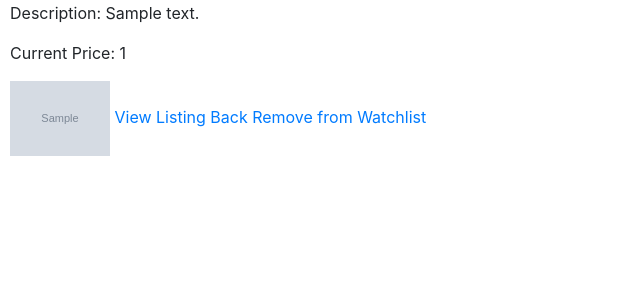
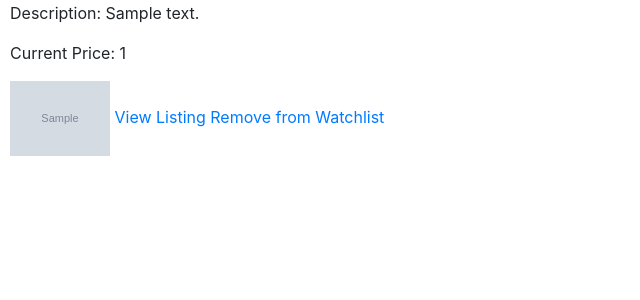
Before and after one commit to saravanankesa/CS50me, a Django app: template w/wk4/commerce/auctions/templates/auctions/watchlist.html in a window 1280 px wide. Shown: the part 268-568 px from the top of the page, without its empty margins (0-640 px from the left). Run offline with Django 3.2, Linux system fonts and the light colour scheme; the template is opened without the code that fills it: most values are stand-ins (such as "Sample title", 1, 10 or a date in 2020); grey boxes marked "Sample" are stand-in pictures; some libraries are stand-ins or nearby versions.

Commit message:
Thu, Mar 28, 2024, 11:28 AM -06:00

```diff
--- a/w/wk4/commerce/auctions/templates/auctions/watchlist.html
+++ b/w/wk4/commerce/auctions/templates/auctions/watchlist.html
@@ -13,7 +13,6 @@
                 <img src="{{ listing.image_url }}" alt="Listing Image" style="max-width: 100px;">
             {% endif %}
             <a href="{% url 'listing_detail' listing.id %}">View Listing</a>
-            <a href="{% url 'remove_from_watchlist' listing.id %}">Back</a>
             <a href="{% url 'remove_from_watchlist' listing.id %}">Remove from Watchlist</a>
         </div>
     {% empty %}
```
